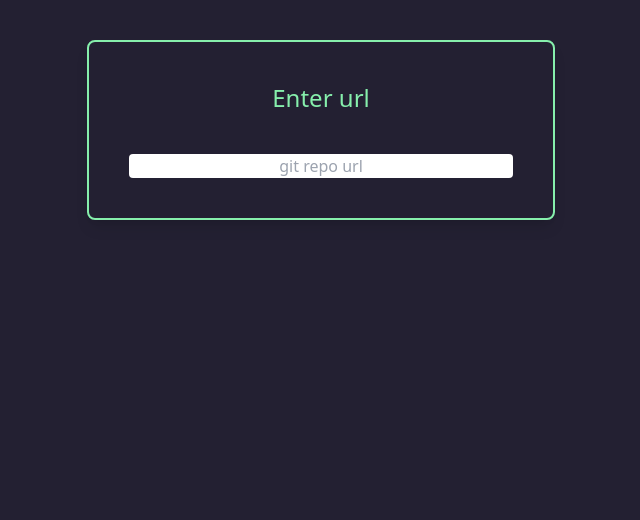
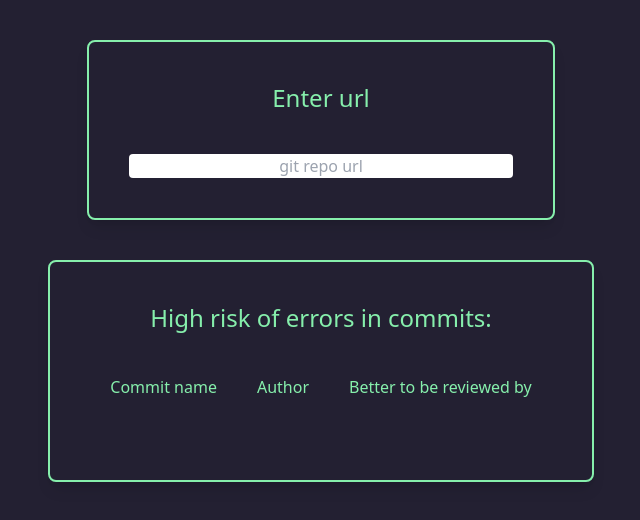
Before and after one commit to De-ad/BeCoderHackFinal, a React (Create React App) app in the folder frontend/: page / in a window 1280 px wide. Shown: the top 520 px of the page, without its empty margins (319-959 px from the left). Built offline with nearby package versions, Linux system fonts and the light colour scheme.

Commit message:
table style add

```diff
--- a/frontend/src/components/Form.jsx
+++ b/frontend/src/components/Form.jsx
@@ -1,5 +1,5 @@
 
-function Form(){
+ export default function Form(){
     return(
     <div className="grid p-10 space-y-10 border-green-300 border-2 shadow-lg place-items-center rounded-lg w-fit ">
         <div className="text-green-300 text-center text-2xl"> Enter url</div>
@@ -15,5 +15,3 @@ function Form(){
     </div>);
 
 }
-
-export default Form;
--- a/frontend/src/components/MainPage.jsx
+++ b/frontend/src/components/MainPage.jsx
@@ -1,10 +1,12 @@
 import Form from "./Form";
+import Result from "./Result";
 
 function MainPage(){
 
     return(
-        <div className=" grid justify-items-center p-10">
+        <div className=" grid justify-items-center p-10 font-thin space-y-10">
             <Form />
+            <Result />
 
         </div>
     );
--- /dev/null
+++ b/frontend/src/components/Result.jsx
@@ -0,0 +1,22 @@
+const table_style = "px-5 text-green-300 font-thin";
+
+export default function Result(){
+    return(
+        <div className="grid p-10 space-y-10 border-green-300 border-2 shadow-lg place-items-center rounded-lg w-fit ">
+        <div className="text-green-300 text-center text-2xl"> High risk of errors in commits:</div>
+        <table className="table-fixed">
+        <thead>
+                <tr>
+                <th className= {table_style}>Commit name</th>
+                <th className= {table_style}>Author</th>
+                <th className= {table_style}>Better to be reviewed by</th>
+                </tr>
+            </thead>
+            <tbody>
+
+            </tbody>
+        </table>
+        <div></div>
+    </div>
+    );
+}
```
